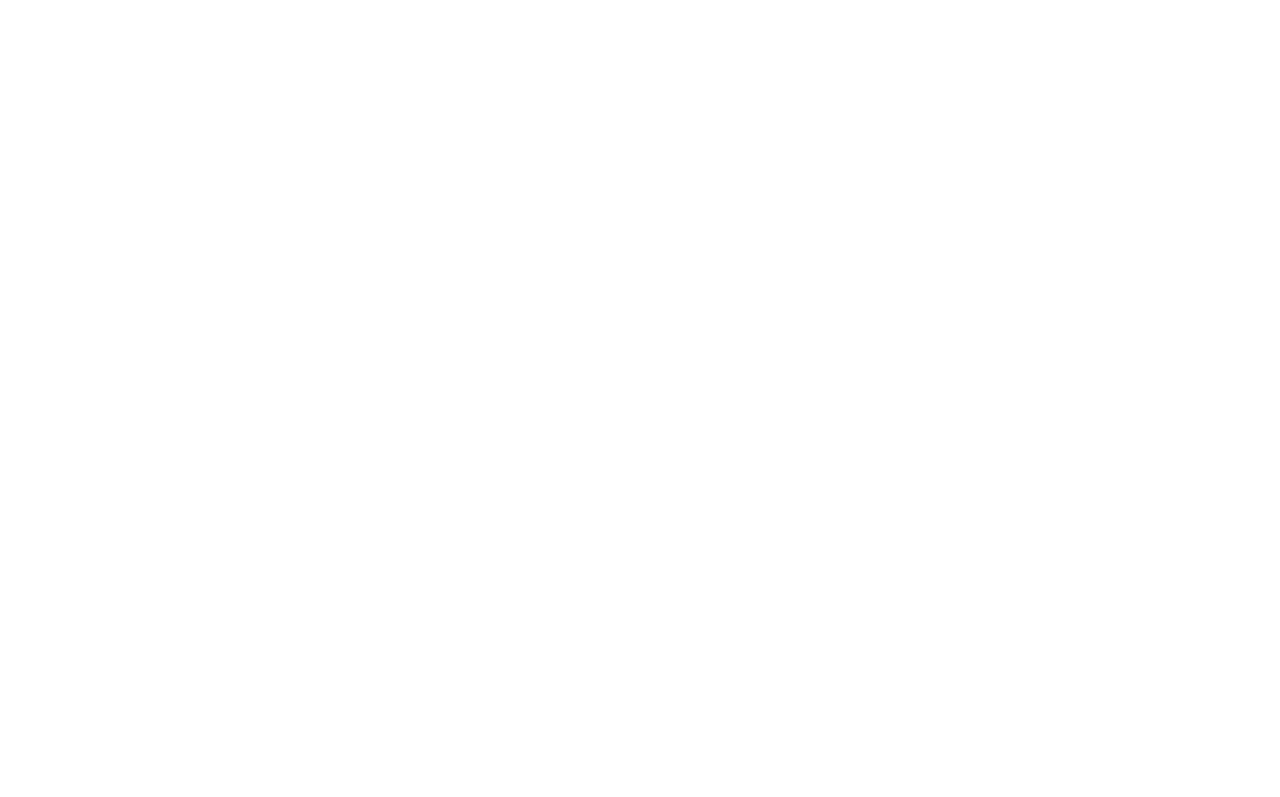
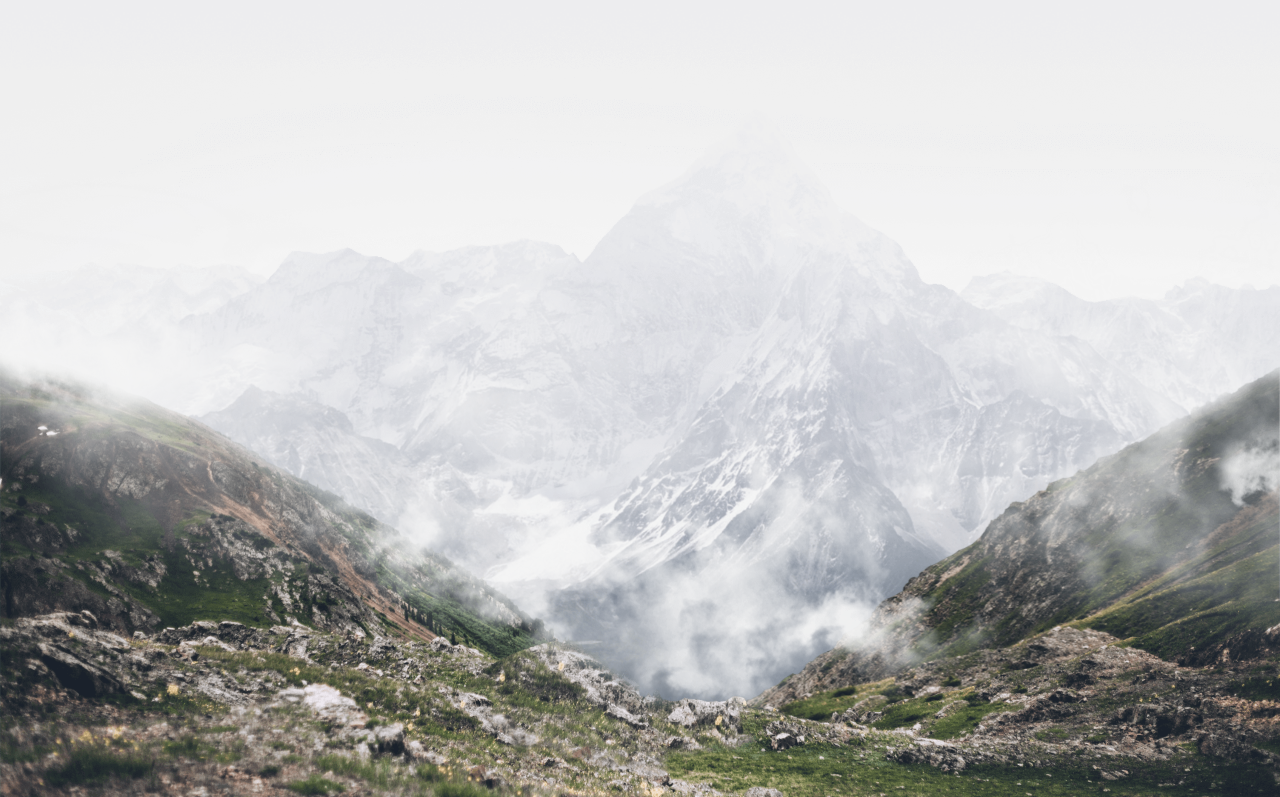
Before and after one commit to alexNov86/parallax_effect, a plain HTML site: page index.html in a window 1280 px wide. Shown: the top 797 px of the page. Drawn offline with Linux system fonts and the light colour scheme.

Commit message:
Third commit

```diff
--- a/css/style.css
+++ b/css/style.css
@@ -103,18 +103,18 @@ h6 {
   left: 0;
 }
 .parallax__montain_1 {
-  background: url(img/m_1.png) 0 0 / cover no-repeat;
+  background: url(../img/m_1.png) 0 0 / cover no-repeat;
 }
 .parallax__montain_2 {
-  background: url(img/m_2.png) bottom right / 45% no-repeat;
+  background: url(../img/m_2.png) bottom right / 45% no-repeat;
   z-index: 1;
 }
 .parallax__montain_3 {
-  background: url(img/m_3.png) bottom left / 100% no-repeat;
+  background: url(../img/m_3.png) bottom left / 100% no-repeat;
   z-index: 1;
 }
 .parallax__fog {
-  background: url(img/fog_1.png) bottom / 100% no-repeat;
+  background: url(../img/fog_1.png) bottom / 100% no-repeat;
   position: fixed;
   height: 100%;
   width: 100%;
```
